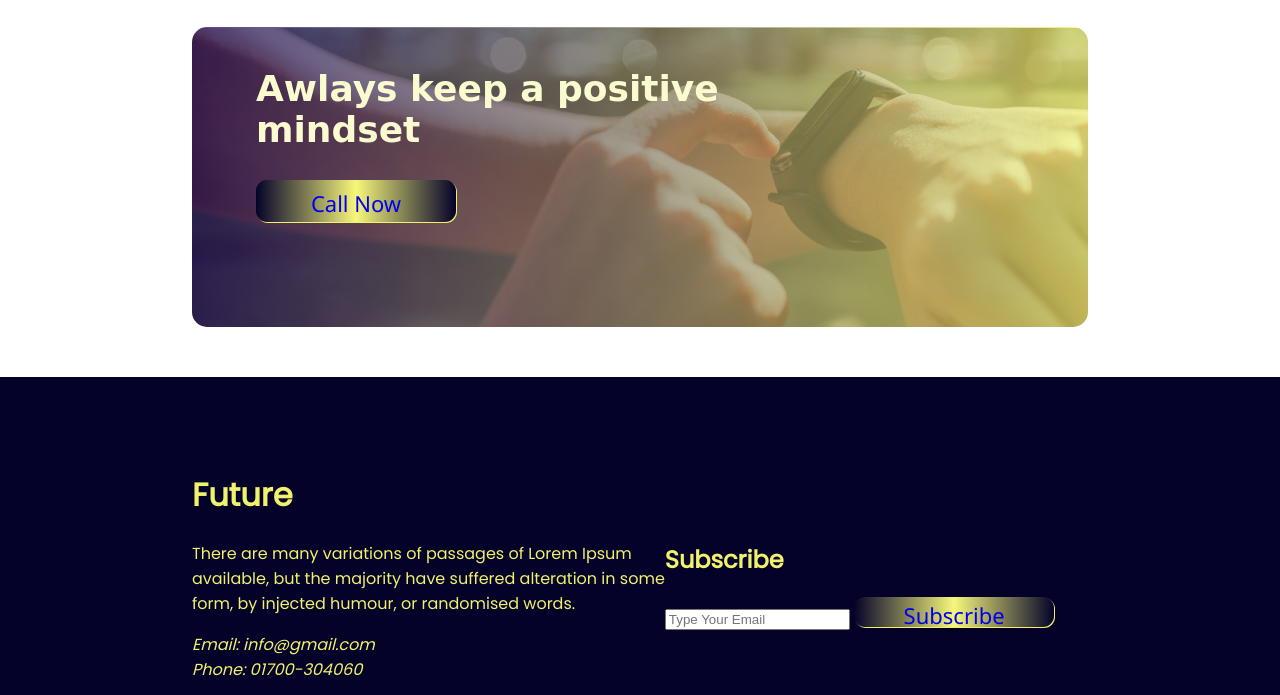
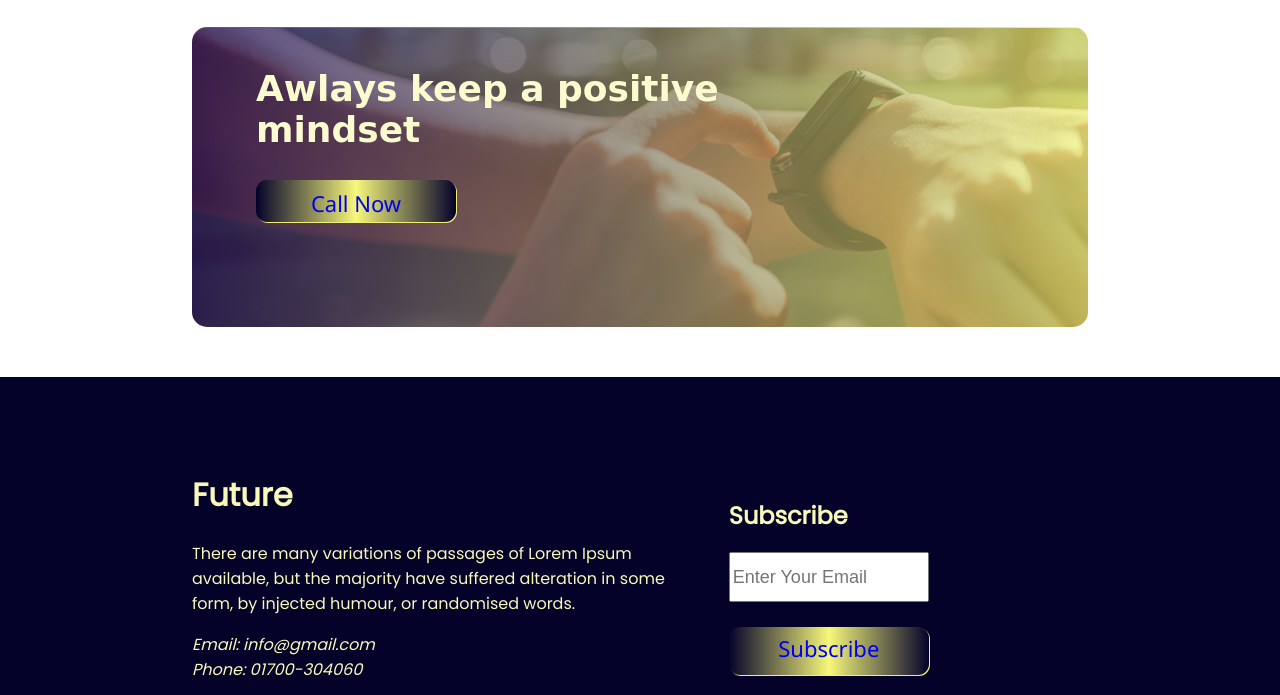
Before and after one commit to Farhanayesmin2/positive-thinking, a plain HTML site: page index.html in a window 1280 px wide. Shown: the part 2018-2713 px from the top of the page. Drawn offline with Linux system fonts and the light colour scheme.

Commit message:
Footer compelete

```diff
--- a/index.html
+++ b/index.html
@@ -117,7 +117,8 @@
         </div>
     </section>
     <!--My plan Section finish-->
-    <section id="positive-section"><!--Positive keep Section start-->
+    <section id="positive-section">
+        <!--Positive keep Section start-->
 
         <div>
             <h1 class="title positive-title">
@@ -127,10 +128,11 @@ mindset
             </h1>
             <button class="call-btn"> <a id=btn-link href="#" target="_blank">Call Now</a></button>
         </div>
-    </section><!--Positive keep finish-->
-    <footer >
+    </section>
+    <!--Positive keep finish-->
+    <footer> <!--Footer start-->
         <div id="footer-section">
-    <div id="future-part">
+            <div id="future-part"> <!--Footer future part start-->
                 <h1>
                     Future
                 </h1>
@@ -158,18 +160,15 @@ form, by injected humour, or randomised words.
                     </li>
                 </ul>
             </div>
-    <div id="subscribe-part">
+            <div id="subscribe-part"> <!--Footer subscribe part start-->
                 <h2>Subscribe</h2>
-<input type="email" placeholder="Type Your Email">
-<button class="call-btn"> <a id=btn-link href="#" target="_blank">Subscribe</a></button>
+                <input id="email-subscribe" type="email" placeholder="Enter Your Email"><br>
+                <br>
+                <button class="call-btn subscribe-btn"> <a id=btn-link href="#" target="_blank">Subscribe</a></button>
             </div>
         </div>
 
-
-
-
-
-    </footer>
+    </footer> <!--Footer finish -->
 </body>
 
 </html>
--- a/style.css
+++ b/style.css
@@ -173,7 +173,7 @@ padding-top: 5%;
             background-color: #040229;
             height: 400px;
             width: 100%;
-            color:rgb(241, 241, 110);
+            color:rgb(248, 248, 185);
         }
         /* Footer section future part */
         #future-part{
@@ -189,3 +189,18 @@ padding-top: 5%;
 padding-right: 15px;
 
         }
+             /* This is footer subscribe part */
+
+        #subscribe-part{
+                    padding-left: 5%;
+
+                }
+                #email-subscribe{
+                    width: 200px;
+                    height: 50px;
+                    font-size: large;
+                }
+                .subscribe-btn{
+                    height: 12%;
+
+                }
```
Lines whose indentation alone changed are shown as unchanged.
